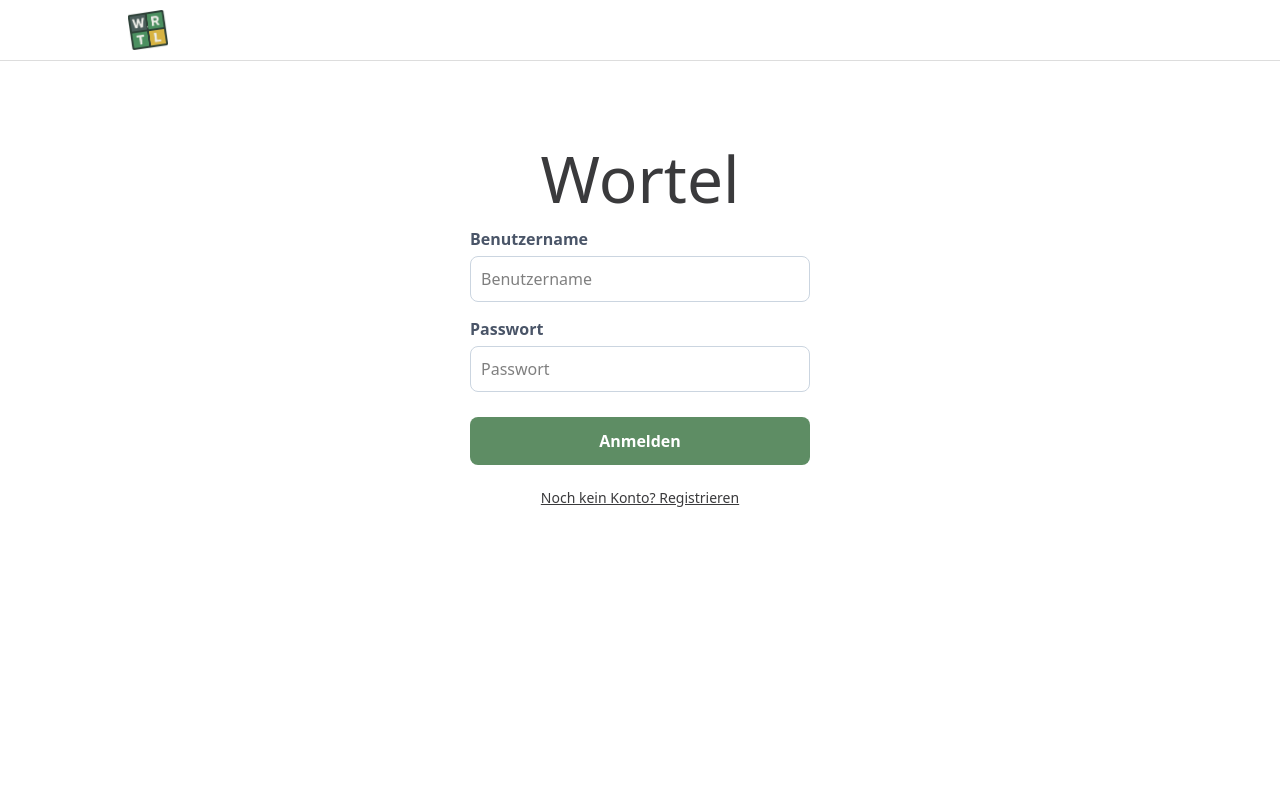
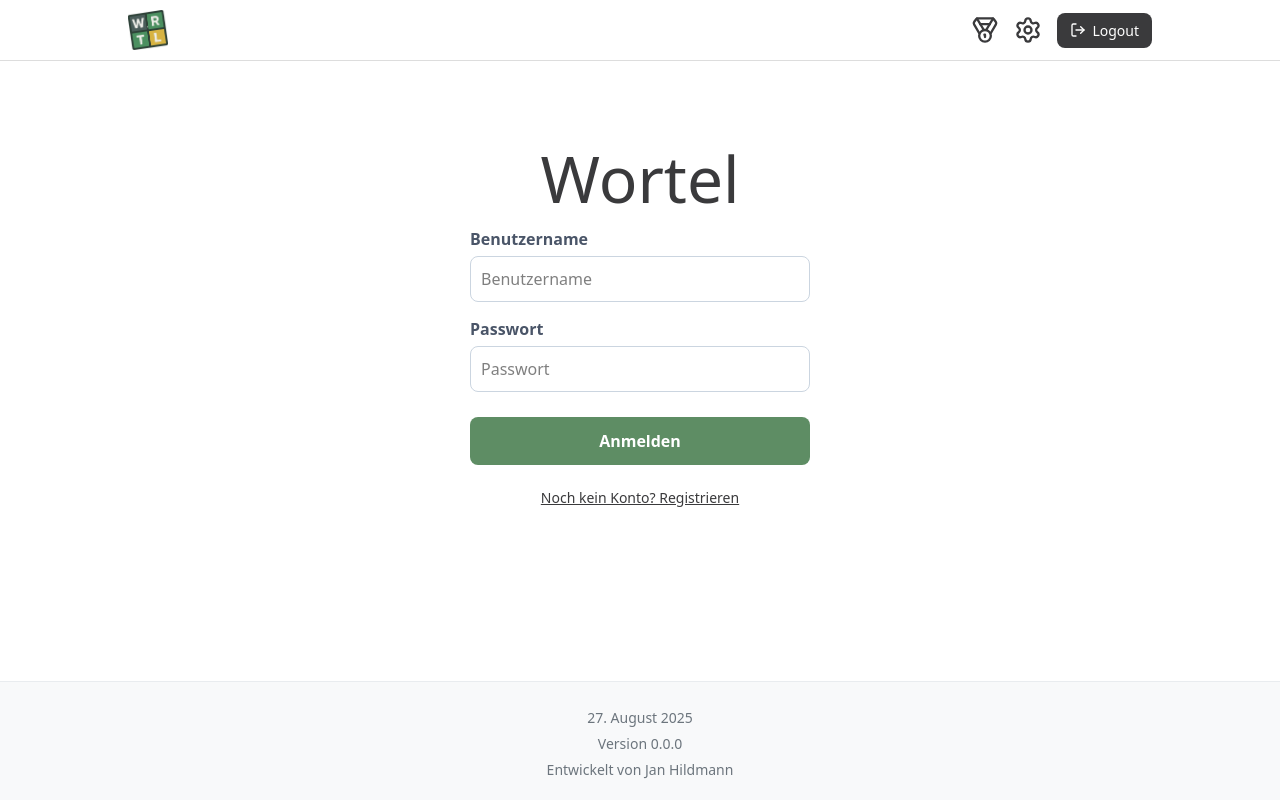
Before and after one commit to JanKanTM/client-wordle, a Vue app: page /hub in a window 1280 px wide. Built offline with nearby package versions, Linux system fonts and the light colour scheme; sample sign-in values are in the browser's storage; a web font is replaced by a local one.

Commit message:
changed the size of the close icon. Big fix to display header and footer

```diff
--- a/src/App.vue
+++ b/src/App.vue
@@ -1,7 +1,26 @@
 <script setup lang="ts">
-
+import GameHeader from './components/GameHeader.vue'
+import GameFooter from './components/GameFooter.vue'
 </script>
 
 <template>
-  <router-view />
+  <div class="page-container">
+    <GameHeader />
+    <main class="main-content">
+      <router-view />
+    </main>
+    <GameFooter />
+  </div>
 </template>
+
+<style>
+.page-container {
+  display: flex;
+  flex-direction: column;
+  min-height: 100vh;
+}
+
+.main-content {
+  flex-grow: 1;
+}
+</style>
--- a/src/components/GameFooter.vue
+++ b/src/components/GameFooter.vue
@@ -0,0 +1,55 @@
+<script>
+export default {
+  name: 'AppFooter',
+  data() {
+    return {
+      version: '0.0.0',
+      developerName: 'Jan Hildmann'
+    }
+  },
+  computed: {
+    currentDate() {
+      return new Date().toLocaleDateString('de-DE', {
+        year: 'numeric',
+        month: 'long',
+        day: 'numeric'
+      })
+    }
+  }
+}
+</script>
+
+<template>
+  <footer class="app-footer">
+    <div class="footer-content">
+      <div class="footer-item">{{ currentDate }}</div>
+      <div class="footer-item">Version {{ version }}</div>
+      <div class="footer-item">Entwickelt von {{ developerName }}</div>
+    </div>
+  </footer>
+</template>
+
+<style scoped>
+.app-footer {
+  background-color: #f8f9fa;
+  border-top: 1px solid #e9ecef;
+  padding: 20px;
+  text-align: center;
+  margin-top: auto;
+}
+
+.footer-content {
+  max-width: 1200px;
+  margin: 0 auto;
+}
+
+.footer-item {
+  margin: 5px 0;
+  color: #6c757d;
+  font-size: 14px;
+}
+
+.footer-item:last-child {
+  margin-bottom: 0;
+}
+</style>
--- a/src/components/GameHeader.vue
+++ b/src/components/GameHeader.vue
@@ -1,12 +1,34 @@
 <script setup lang="ts">
 import { LogOut, MedalIcon, SettingsIcon } from 'lucide-vue-next';
+import { ref, onMounted } from 'vue';
+import { useRouter } from 'vue-router';
 
-defineProps<{
-  username: string;
-  isLoggedIn: boolean;
-}>();
+const router = useRouter();
 
-defineEmits(['logout']);
+const isLoggedIn = ref(false);
+const username = ref('');
+
+const checkLoginStatus = () => {
+  const user = localStorage.getItem('user');
+  if (user) {
+    isLoggedIn.value = true;
+    username.value = JSON.parse(user).username;
+  } else {
+    isLoggedIn.value = false;
+    username.value = '';
+  }
+};
+
+onMounted(() => {
+  checkLoginStatus();
+  window.addEventListener('storage', checkLoginStatus);
+});
+
+function handleLogout() {
+  localStorage.removeItem('user');
+  checkLoginStatus();
+  router.push('/');
+}
 
 function routeScoreboard() {
   console.log("score")
@@ -21,7 +43,7 @@ function routeSettings() {
   <header class="game-header">
     <div class="header-content">
 
-      <img src="../assets/logo/Logo.png" alt="Wortel" class="logo-image">
+      <img src="../assets/logo/Logo.png" alt="Wortel" class="logo-image" @click="() => router.push('/')">
 
       <template v-if="isLoggedIn">
         <div class="user-actions">
@@ -35,7 +57,7 @@ function routeSettings() {
             class="base-icon"
             @click="routeSettings"
           />
-          <button @click="$emit('logout')" class="logout-button"> <LogOut :size="16" /> Logout</button>
+          <button @click="handleLogout" class="logout-button"> <LogOut :size="16" /> Logout</button>
         </div>
       </template>
     </div>
--- a/src/components/Instructions.vue
+++ b/src/components/Instructions.vue
@@ -13,7 +13,7 @@ const emit = defineEmits(['close']);
     <div v-if="show" class="modal-overlay" @click.self="emit('close')">
       <div class="modal-content">
         <button class="close-button" @click="emit('close')">
-          <X :size="24" />
+          <X :size="28" />
         </button>
         <h2>Anleitung</h2>
         <p>Errate das Wort in 6 Versuchen.</p>
@@ -151,8 +151,8 @@ const emit = defineEmits(['close']);
 }
 
 .tile.correct {
-  background-color: #6aaa64;
-  border-color: #6aaa64;
+  background-color: #5e8d64;
+  border-color: #5e8d64;
 }
 
 .tile.present {
--- a/src/components/LoginForm.vue
+++ b/src/components/LoginForm.vue
@@ -1,5 +1,6 @@
 <script setup lang="ts">
 import { ref } from 'vue'
+import { useRouter } from 'vue-router'
 import type { LoginRequest, RegisterRequest, User } from '../types/user'
 import { loginUser, registerUser } from '../api/user'
 
@@ -55,7 +56,6 @@ async function handleLogin() {
       if (userData.value) {
         localStorage.setItem('user', JSON.stringify({ ...userData.value, isLoggedIn: true }));
         emit('login-success');
-
       }
     }
   } catch (err) {
--- a/src/pages/GameHub.vue
+++ b/src/pages/GameHub.vue
@@ -1,41 +1,19 @@
 <script setup lang="ts">
-import { ref, onMounted } from 'vue'
+import { ref } from 'vue'
 import { useRouter } from 'vue-router'
 import LoginForm from '../components/LoginForm.vue'
-import GameHeader from '../components/GameHeader.vue'
 import InstructionsModal from '../components/Instructions.vue'
 import type { User } from '../types/user'
 
-const isLoggedIn = ref(false)
-const user = ref<User | null>(null)
+defineProps<{
+  isLoggedIn: boolean
+  user: User | null
+}>()
+
+const emit = defineEmits(['login-success'])
+
 const router = useRouter()
 const showInstructions = ref(false)
-
-onMounted(() => {
-  const userString = localStorage.getItem('user')
-  if (userString) {
-    const userData = JSON.parse(userString)
-    if (userData.isLoggedIn) {
-      isLoggedIn.value = true
-      user.value = userData
-    }
-  }
-})
-
-const onLoginSuccess = () => {
-  isLoggedIn.value = true;
-  const userString = localStorage.getItem('user');
-  if (userString) {
-    const userData = JSON.parse(userString)
-    user.value = userData
-  }
-}
-
-const handleLogout = () => {
-  localStorage.removeItem('user');
-  isLoggedIn.value = false;
-  user.value = null;
-}
 
 const openInstructions = () => {
   showInstructions.value = true
@@ -51,10 +29,8 @@ function routeGame() {
 </script>
 
 <template>
-  <GameHeader :username="user?.username || ''" :isLoggedIn="isLoggedIn" @logout="handleLogout" />
-
   <div v-if="!isLoggedIn">
-    <LoginForm @login-success="onLoginSuccess" />
+    <LoginForm @login-success="emit('login-success')" />
   </div>
 
   <div v-else class="hub-container">
@@ -72,7 +48,6 @@ function routeGame() {
         <button class="hub-button dark-gray-button">Highscore</button>
       </div>
     </div>
-
   </div>
 
   <InstructionsModal :show="showInstructions" @close="closeInstructions" />
--- a/src/pages/GameView.vue
+++ b/src/pages/GameView.vue
@@ -1,21 +1,15 @@
 <script setup lang="ts">
 import { ref, onMounted } from 'vue'
 import { useRouter } from 'vue-router'
-import GameHeader from '../components/GameHeader.vue'
 import WordleGame from '../components/WordleGame.vue'
 
 const router = useRouter()
-const isLoggedIn = ref(false)
-const username = ref('')
 
 onMounted(() => {
   const user = localStorage.getItem('user')
   if (user) {
     const userData = JSON.parse(user)
-    if (userData.isLoggedIn) {
-      isLoggedIn.value = true
-      username.value = userData.username
-    } else {
+    if (!userData.isLoggedIn) {
       router.push('/hub')
     }
   } else {
@@ -23,21 +17,14 @@ onMounted(() => {
   }
 })
 
-const handleLogout = () => {
-  localStorage.removeItem('user')
-  isLoggedIn.value = false
-  router.push('/hub')
-}
 </script>
 
 <template>
   <div class="game-view-container">
-    <GameHeader :username="username" :isLoggedIn="isLoggedIn" @logout="handleLogout" />
     <main>
       <WordleGame />
     </main>
   </div>
-
 </template>
 
 <style scoped>
```
